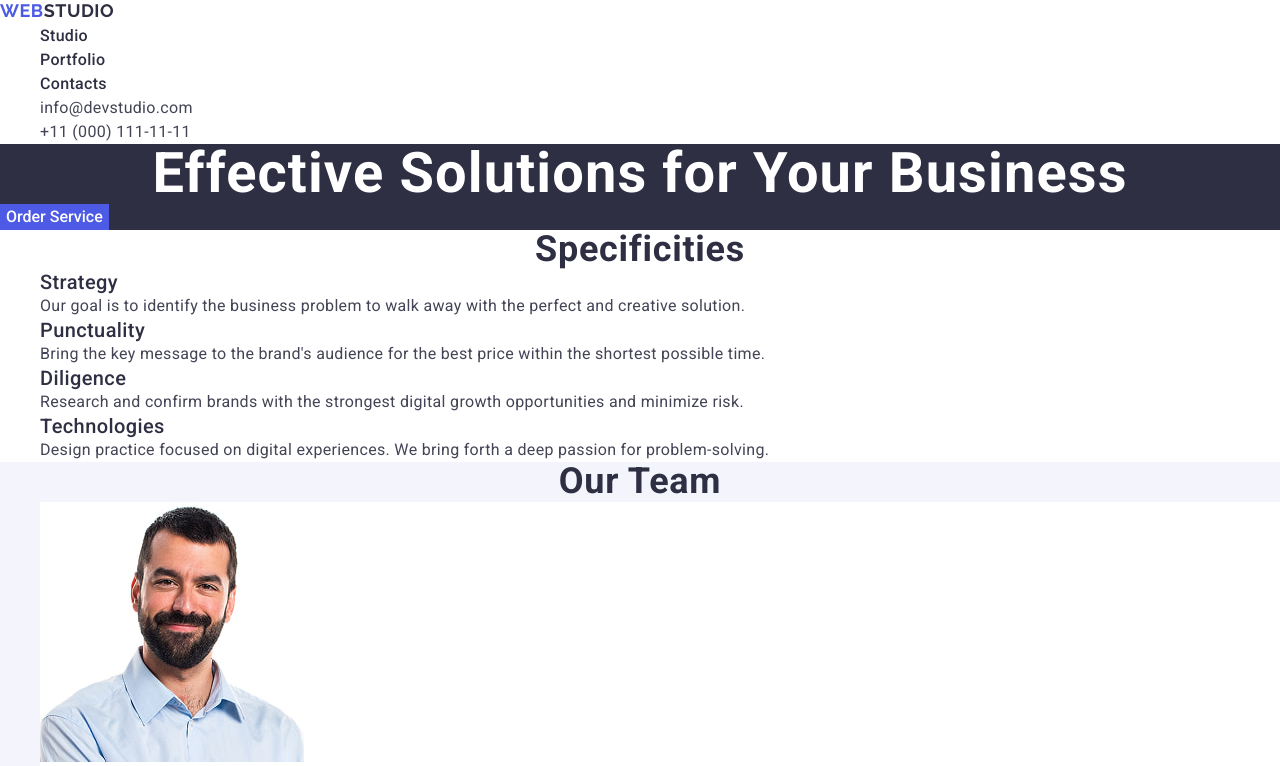
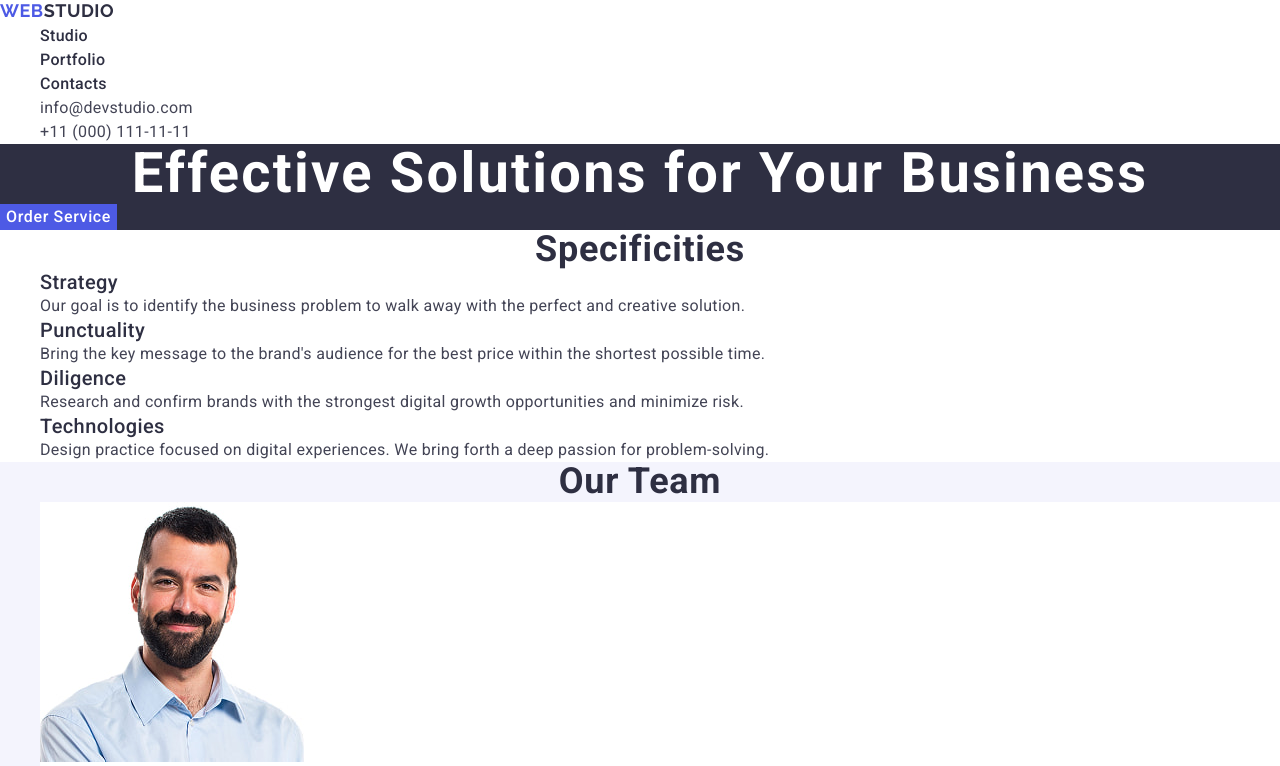
Before and after one commit to l1pos/goit-markup-hw-02, a plain HTML site: page index.html in a window 1280 px wide. Shown: the top 766 px of the page. Drawn offline with nearby package versions, Linux system fonts and the light colour scheme.

Commit message:
fix bugs

```diff
--- a/css/styles.css
+++ b/css/styles.css
@@ -37,6 +37,9 @@ ul {
 a {
   text-decoration: none;
   color: inherit;
+}
+
+img {
 }
 
 .contact-info {
@@ -86,7 +89,6 @@ a {
 .hero-section {
   background-color: var(--secondary-text-color);
   font-size: 16px;
-    /* ВИПРАВЛЕНО: letter-spacing перенесено до батьківського класу */
   letter-spacing: 0.04em;
 }
 
@@ -94,8 +96,7 @@ a {
   color: var(--white-background);
   font-size: 56px;
   line-height: 1.07;
-    /* Перепризначаємо letter-spacing назад для заголовка */
-    letter-spacing: 0.02em;
+  letter-spacing: 0.04em;
   text-align: center;
 }
 
@@ -104,11 +105,11 @@ a {
   color: var(--white-background);
   font-weight: 500;
   line-height: 1.5;
-    /* letter-spacing: 0.04em; -- ВИДАЛЕНО, тепер успадковується */
   cursor: pointer;
   border: none;
   font-family: 'Roboto', sans-serif;
   font-size: 16px;
+  letter-spacing: inherit;
 }
 
 .order-button:hover,
```
Lines whose indentation alone changed are shown as unchanged.
